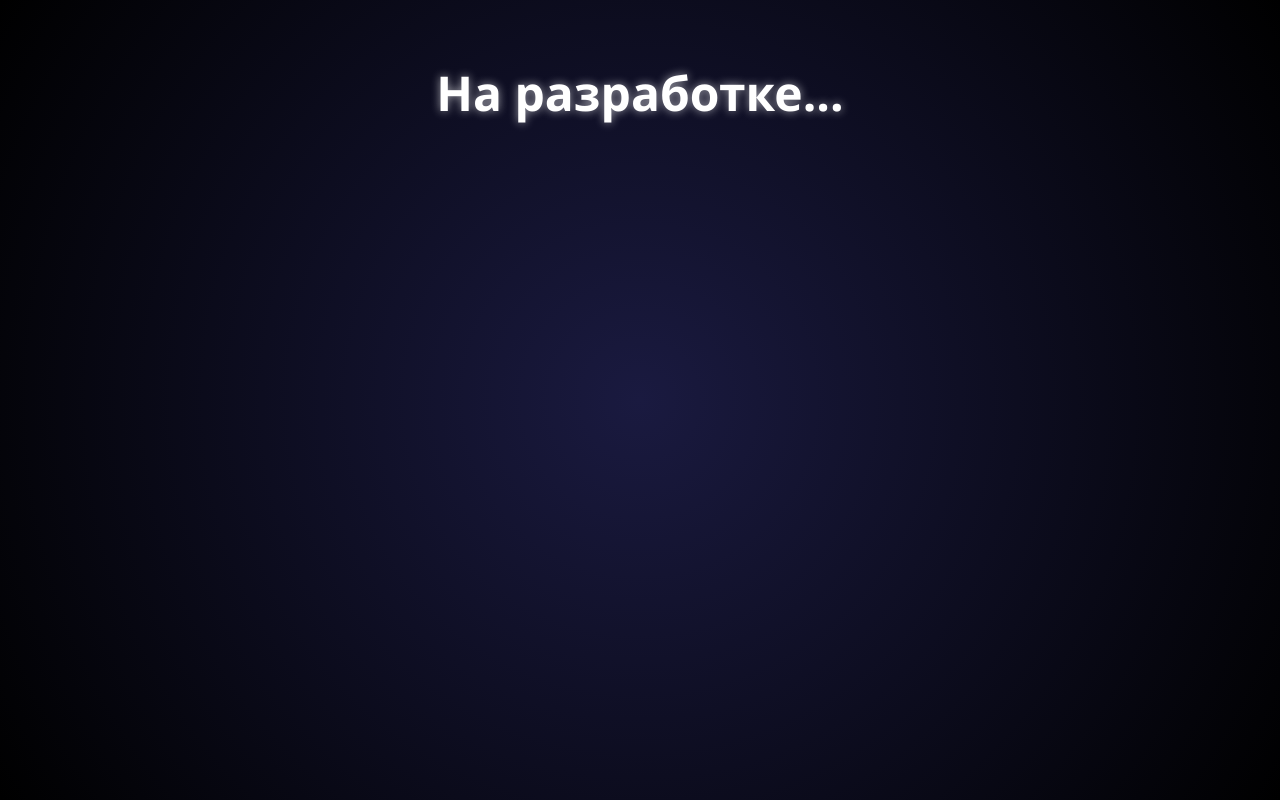
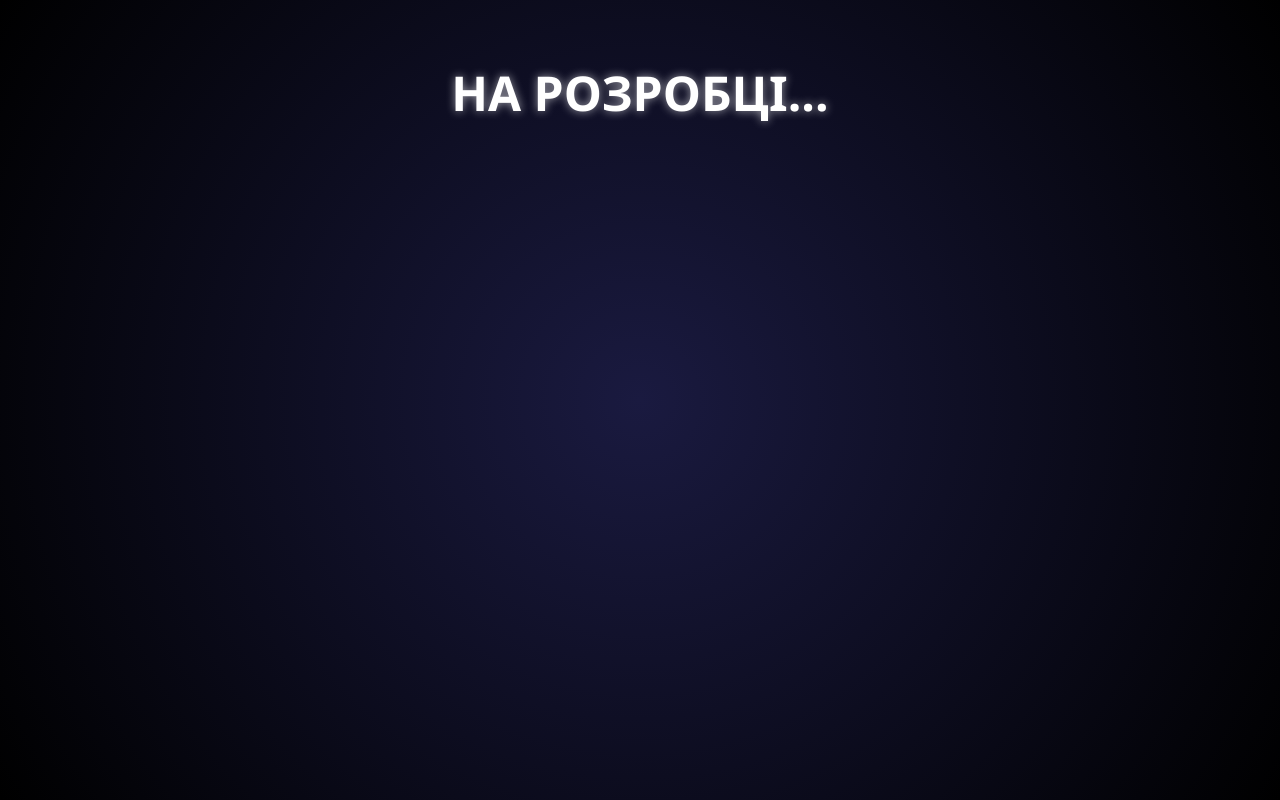
Before and after one commit to fleeeks/btq-game, a plain HTML site: page index.html in a window 1280 px wide. Drawn offline with Linux system fonts and the light colour scheme.

Commit message:
Update index.html

```diff
--- a/index.html
+++ b/index.html
@@ -48,6 +48,6 @@
   </style>
 </head>
 <body>
-  <div class="top-message">На разработке...</div>
+  <div class="top-message">НА РОЗРОБЦІ...</div>
 </body>
 </html>
```
